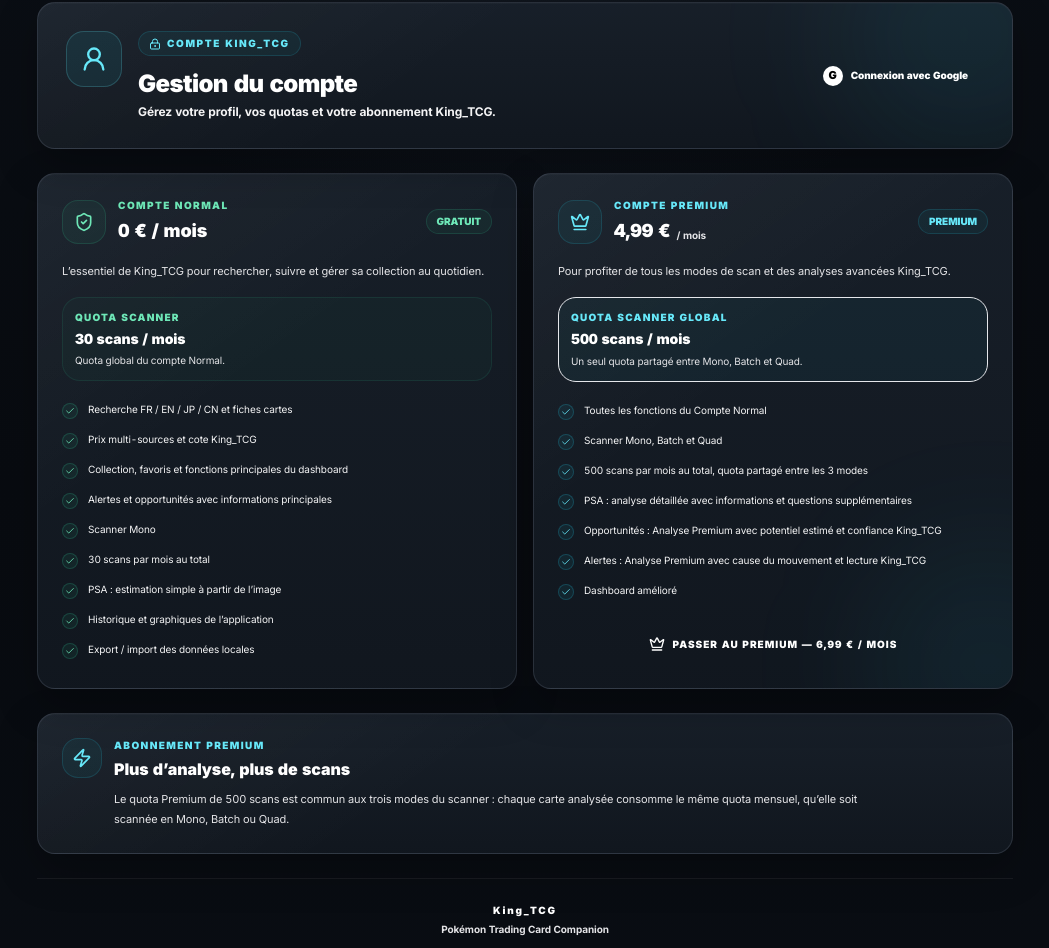
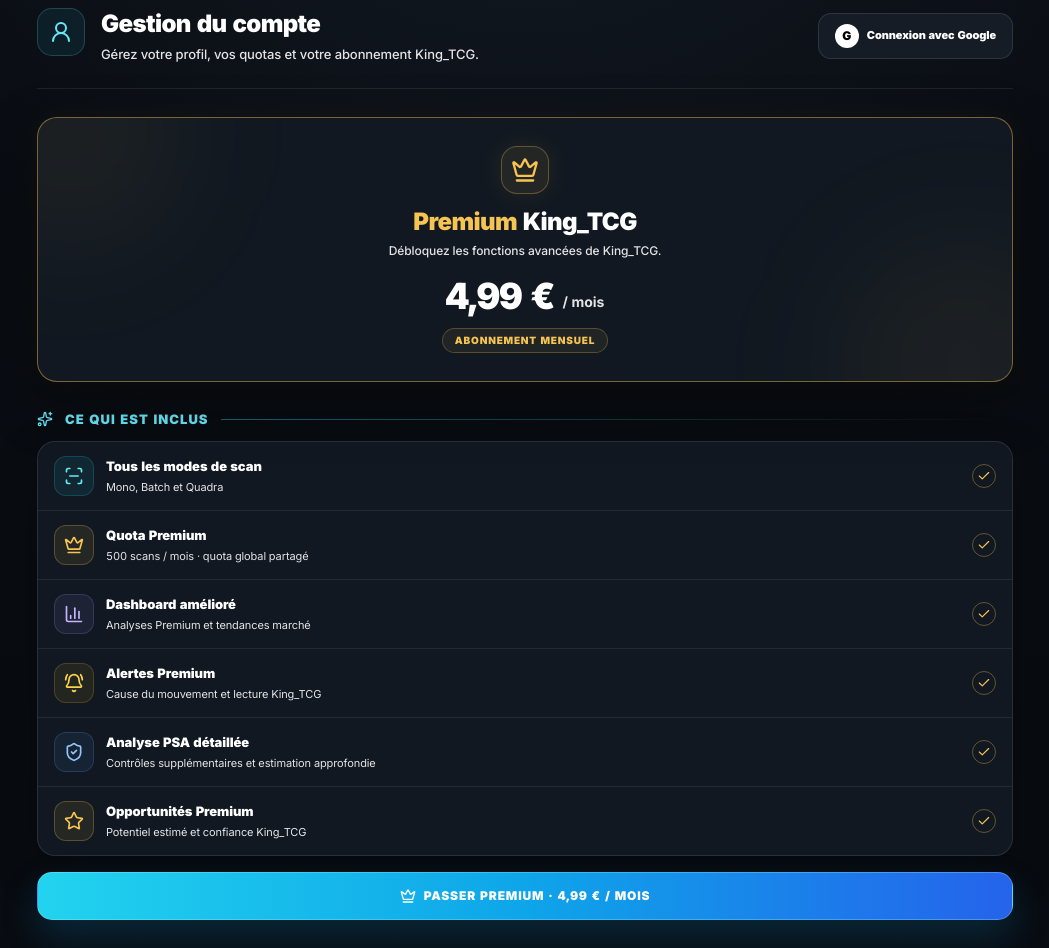
Before and after one commit to dylangdm1-dotcom/King_TcgV1, a Next.js app: page /parametres/compte in a window 1280 px wide. Shown: the part 142-1090 px from the top of the page, without its empty margins (115-1164 px from the left). Built offline with nearby package versions, Linux system fonts and the light colour scheme.

Commit message:
Update page.tsx

```diff
--- a/app/parametres/compte/page.tsx
+++ b/app/parametres/compte/page.tsx
@@ -3,12 +3,16 @@
 import Link from "next/link";
 import {
   ArrowLeft,
+  BarChart3,
+  BellRing,
   Check,
   Crown,
   LockKeyhole,
+  ScanLine,
   ShieldCheck,
+  Sparkles,
+  Star,
   UserRound,
-  Zap,
 } from "lucide-react";
 import Navbar from "../../../components/Navbar";
 
@@ -24,20 +28,57 @@ const normalFeatures = [
   "Export / import des données locales",
 ];
 
-const premiumFeatures = [
-  "Toutes les fonctions du Compte Normal",
-  "Scanner Mono, Batch et Quad",
-  "500 scans par mois au total, quota partagé entre les 3 modes",
-  "PSA : analyse détaillée avec informations et questions supplémentaires",
-  "Opportunités : Analyse Premium avec potentiel estimé et confiance King_TCG",
-  "Alertes : Analyse Premium avec cause du mouvement et lecture King_TCG",
-  "Dashboard amélioré",
-];
+const premiumHighlights = [
+  {
+    title: "Tous les modes de scan",
+    description: "Mono, Batch et Quadra",
+    icon: ScanLine,
+    tone: "cyan",
+  },
+  {
+    title: "Quota Premium",
+    description: "500 scans / mois · quota global partagé",
+    icon: Crown,
+    tone: "gold",
+  },
+  {
+    title: "Dashboard amélioré",
+    description: "Analyses Premium et tendances marché",
+    icon: BarChart3,
+    tone: "violet",
+  },
+  {
+    title: "Alertes Premium",
+    description: "Cause du mouvement et lecture King_TCG",
+    icon: BellRing,
+    tone: "orange",
+  },
+  {
+    title: "Analyse PSA détaillée",
+    description: "Contrôles supplémentaires et estimation approfondie",
+    icon: ShieldCheck,
+    tone: "blue",
+  },
+  {
+    title: "Opportunités Premium",
+    description: "Potentiel estimé et confiance King_TCG",
+    icon: Star,
+    tone: "gold",
+  },
+] as const;
 
-function FeatureRow({ children, premium = false }: { children: React.ReactNode; premium?: boolean }) {
+const premiumTones = {
+  cyan: "border-cyan-400/20 bg-cyan-400/[0.08] text-cyan-300",
+  gold: "border-[#f5c451]/25 bg-[#f5c451]/[0.09] text-[#f5c451]",
+  violet: "border-violet-400/20 bg-violet-400/[0.09] text-violet-300",
+  orange: "border-amber-400/20 bg-amber-400/[0.08] text-amber-300",
+  blue: "border-blue-400/20 bg-blue-400/[0.08] text-blue-300",
+};
+
+function NormalFeatureRow({ children }: { children: React.ReactNode }) {
   return (
-    <li className="flex items-start gap-2.5 text-[10px] leading-4 text-zinc-100">
-      <span className={`mt-0.5 flex h-4 w-4 shrink-0 items-center justify-center rounded-full border ${premium ? "border-cyan-400/20 bg-cyan-400/[0.07] text-cyan-300" : "border-emerald-400/20 bg-emerald-400/[0.07] text-emerald-300"}`}>
+    <li className="flex items-start gap-2.5 text-[11px] leading-5 text-zinc-100">
+      <span className="mt-0.5 flex h-4 w-4 shrink-0 items-center justify-center rounded-full border border-emerald-400/20 bg-emerald-400/[0.07] text-emerald-300">
         <Check className="h-2.5 w-2.5" />
       </span>
       {children}
@@ -51,125 +92,156 @@ export default function AccountManagementPage() {
       <Navbar />
 
       <main className="kt-premium-shell min-h-screen pb-32 text-white">
-        <div className="mx-auto max-w-5xl space-y-6 px-4 py-6 sm:px-6">
-          <Link href="/parametres" className="kt-premium-button-secondary inline-flex items-center gap-2 px-3.5 py-2 text-[10px] uppercase tracking-wider">
+        <div className="mx-auto max-w-5xl space-y-7 px-4 py-6 sm:px-6">
+          <Link
+            href="/parametres"
+            className="kt-premium-button-secondary inline-flex items-center gap-2 px-3.5 py-2 text-[11px] font-bold uppercase tracking-wide"
+          >
             <ArrowLeft className="h-3.5 w-3.5" />
             Retour aux paramètres
           </Link>
 
-          <section className="kt-premium-panel relative overflow-hidden rounded-[26px] p-5 sm:p-7">
-            <div className="pointer-events-none absolute -right-20 -top-24 h-64 w-64 rounded-full bg-cyan-400/[0.07] blur-3xl" />
-            <div className="relative flex flex-col gap-5 sm:flex-row sm:items-center sm:justify-between">
+          <header className="flex flex-col gap-4 border-b border-white/[0.08] pb-6 sm:flex-row sm:items-center sm:justify-between">
             <div className="flex items-start gap-4">
-                <span className="flex h-14 w-14 shrink-0 items-center justify-center rounded-[18px] border border-cyan-300/20 bg-cyan-400/[0.08] text-cyan-300">
-                  <UserRound className="h-7 w-7" />
+              <span className="flex h-12 w-12 shrink-0 items-center justify-center rounded-[15px] border border-cyan-300/20 bg-cyan-400/[0.08] text-cyan-300">
+                <UserRound className="h-6 w-6" />
               </span>
               <div>
-                  <span className="inline-flex items-center gap-1.5 rounded-full border border-cyan-400/15 bg-cyan-400/[0.06] px-2.5 py-1 text-[10px] font-black uppercase tracking-[0.16em] text-cyan-300">
-                    <LockKeyhole className="h-3 w-3" />
-                    Compte King_TCG
-                  </span>
-                  <h1 className="mt-3 text-xl font-black tracking-tight sm:text-2xl">Gestion du compte</h1>
-                  <p className="mt-1 text-xs font-bold text-zinc-100">Gérez votre profil, vos quotas et votre abonnement King_TCG.</p>
+                <h1 className="flex items-center gap-2 text-xl font-black tracking-tight sm:text-2xl">
+                  Gestion du compte
+                </h1>
+                <p className="mt-1 text-[13px] font-medium leading-5 text-zinc-200">
+                  Gérez votre profil, vos quotas et votre abonnement King_TCG.
+                </p>
               </div>
             </div>
 
-              <button type="button" className="kt-premium-button-secondary inline-flex w-full items-center justify-center gap-2 px-4 py-2.5 text-[10px] font-black sm:w-auto">
-                <span className="flex h-5 w-5 items-center justify-center rounded-full bg-white text-[11px] font-black text-black">G</span>
+            <button
+              type="button"
+              className="inline-flex w-full items-center justify-center gap-2 rounded-[13px] border border-white/[0.11] bg-[#151c25] px-4 py-2.5 text-[11px] font-black text-white transition hover:border-cyan-300/25 sm:w-auto"
+            >
+              <span className="flex h-6 w-6 items-center justify-center rounded-full bg-white text-[12px] font-black text-black">G</span>
               Connexion avec Google
             </button>
+          </header>
+
+          <section className="relative overflow-hidden rounded-[20px] border border-[#f5c451]/45 bg-[#111821] p-5 shadow-[0_20px_60px_rgba(0,0,0,.32),0_0_35px_rgba(245,196,81,.04)] sm:p-7">
+            <div className="pointer-events-none absolute -left-20 -top-24 h-56 w-56 rounded-full bg-[#f5c451]/[0.055] blur-3xl" />
+            <div className="pointer-events-none absolute -bottom-28 -right-20 h-64 w-64 rounded-full bg-[#f5c451]/[0.05] blur-3xl" />
+
+            <div className="relative flex flex-col items-center text-center">
+              <span className="flex h-12 w-12 items-center justify-center rounded-2xl border border-[#f5c451]/30 bg-[#f5c451]/[0.08] text-[#f5c451] shadow-[0_0_28px_rgba(245,196,81,.09)]">
+                <Crown className="h-7 w-7" />
+              </span>
+              <h2 className="mt-3 text-xl font-black tracking-tight text-white sm:text-2xl">
+                <span className="text-[#f5c451]">Premium</span> King_TCG
+              </h2>
+              <p className="mt-1 text-[12px] font-medium text-zinc-200">
+                Débloquez les fonctions avancées de King_TCG.
+              </p>
+
+              <div className="mt-4 flex items-end justify-center gap-2">
+                <span className="text-3xl font-black tracking-tight text-white sm:text-4xl">4,99 €</span>
+                <span className="pb-1 text-sm font-bold text-zinc-200">/ mois</span>
+              </div>
+
+              <span className="mt-3 rounded-full border border-[#f5c451]/25 bg-[#f5c451]/[0.07] px-3 py-1 text-[10px] font-black uppercase tracking-[0.08em] text-[#f5c451]">
+                Abonnement mensuel
+              </span>
             </div>
           </section>
 
-          <section className="grid gap-4 lg:grid-cols-2">
-            <div className="kt-premium-panel rounded-[24px] p-5 sm:p-6">
-              <div className="flex items-center justify-between gap-3">
-                <div className="flex items-center gap-3">
-                  <span className="flex h-11 w-11 items-center justify-center rounded-2xl border border-emerald-400/15 bg-emerald-400/[0.06] text-emerald-300">
-                    <ShieldCheck className="h-5 w-5" />
+          <section>
+            <div className="mb-3 flex items-center gap-3">
+              <Sparkles className="h-4 w-4 text-cyan-300" />
+              <h2 className="whitespace-nowrap text-[13px] font-black uppercase tracking-[0.08em] text-cyan-300">
+                Ce qui est inclus
+              </h2>
+              <span className="h-px flex-1 bg-gradient-to-r from-cyan-400/45 to-transparent" />
+            </div>
+
+            <div className="overflow-hidden rounded-[18px] border border-white/[0.1] bg-[#111821] shadow-[0_18px_48px_rgba(0,0,0,.24)]">
+              {premiumHighlights.map((feature, index) => {
+                const Icon = feature.icon;
+                return (
+                  <div
+                    key={feature.title}
+                    className={`flex items-center gap-3 px-3.5 py-3.5 sm:px-4 ${
+                      index > 0 ? "border-t border-white/[0.08]" : ""
+                    }`}
+                  >
+                    <span className={`flex h-10 w-10 shrink-0 items-center justify-center rounded-xl border ${premiumTones[feature.tone]}`}>
+                      <Icon className="h-5 w-5" />
                     </span>
+                    <div className="min-w-0 flex-1">
+                      <p className="text-[12px] font-black text-white sm:text-[13px]">{feature.title}</p>
+                      <p className="mt-0.5 text-[11px] leading-4 text-zinc-200">{feature.description}</p>
+                    </div>
+                    <span className="flex h-6 w-6 shrink-0 items-center justify-center rounded-full border border-[#f5c451]/35 text-[#f5c451]">
+                      <Check className="h-3.5 w-3.5" />
+                    </span>
+                  </div>
+                );
+              })}
+            </div>
+
+            <button
+              type="button"
+              className="mt-4 inline-flex w-full items-center justify-center gap-2 rounded-[15px] border border-cyan-200/30 bg-gradient-to-r from-cyan-400 via-sky-500 to-blue-600 px-4 py-3.5 text-[12px] font-black uppercase tracking-[0.07em] text-white shadow-[0_16px_38px_rgba(14,165,233,.2)] transition hover:brightness-110"
+            >
+              <Crown className="h-4 w-4" />
+              Passer Premium · 4,99 € / mois
+            </button>
+          </section>
+
+          <section>
+            <div className="mb-3 flex items-center gap-3">
+              <ShieldCheck className="h-4 w-4 text-emerald-300" />
+              <h2 className="whitespace-nowrap text-[13px] font-black uppercase tracking-[0.08em] text-emerald-300">
+                Compte Normal
+              </h2>
+              <span className="h-px flex-1 bg-gradient-to-r from-emerald-400/35 to-transparent" />
+            </div>
+
+            <div className="rounded-[18px] border border-emerald-400/15 bg-[#111821] p-5 sm:p-6">
+              <div className="flex flex-col gap-4 sm:flex-row sm:items-center sm:justify-between">
                 <div>
-                    <p className="text-[10px] font-black uppercase tracking-[0.14em] text-emerald-300">Compte Normal</p>
-                    <h2 className="mt-1 text-lg font-black text-white">0 € / mois</h2>
+                  <p className="text-lg font-black text-white">Gratuit · 0 € / mois</p>
+                  <p className="mt-1 max-w-2xl text-[12px] leading-5 text-zinc-200">
+                    L’essentiel de King_TCG pour rechercher, suivre et gérer votre collection au quotidien.
+                  </p>
+                </div>
+                <div className="rounded-[14px] border border-emerald-400/15 bg-emerald-400/[0.05] px-4 py-2.5 text-center">
+                  <p className="text-[10px] font-black uppercase tracking-[0.08em] text-emerald-300">Quota scanner</p>
+                  <p className="mt-1 text-sm font-black text-white">30 scans / mois</p>
                 </div>
               </div>
-                <span className="rounded-full border border-emerald-400/15 bg-emerald-400/[0.06] px-2.5 py-1 text-[10px] font-black uppercase text-emerald-300">Gratuit</span>
-              </div>
 
-              <p className="mt-4 text-[11px] leading-5 text-zinc-200">
-                L’essentiel de King_TCG pour rechercher, suivre et gérer sa collection au quotidien.
-              </p>
-
-              <div className="mt-4 rounded-[18px] border border-emerald-400/10 bg-emerald-400/[0.03] p-3">
-                <p className="text-[10px] font-black uppercase tracking-[0.12em] text-emerald-300">Quota scanner</p>
-                <p className="mt-1 text-sm font-black text-white">30 scans / mois</p>
-                <p className="mt-1 text-[10px] text-zinc-200">Quota global du compte Normal.</p>
-              </div>
-
-              <ul className="mt-5 space-y-3">
-                {normalFeatures.map((feature) => <FeatureRow key={feature}>{feature}</FeatureRow>)}
+              <ul className="mt-5 grid gap-2.5 sm:grid-cols-2">
+                {normalFeatures.map((feature) => (
+                  <NormalFeatureRow key={feature}>{feature}</NormalFeatureRow>
+                ))}
               </ul>
-            </div>
-
-            <div className="kt-premium-panel relative overflow-hidden rounded-[24px] border-cyan-400/20 p-5 sm:p-6">
-              <div className="pointer-events-none absolute -bottom-24 -right-24 h-60 w-60 rounded-full bg-cyan-400/[0.07] blur-3xl" />
-              <div className="relative">
-                <div className="flex items-center justify-between gap-3">
-                  <div className="flex items-center gap-3">
-                    <span className="flex h-11 w-11 items-center justify-center rounded-2xl border border-cyan-400/15 bg-cyan-400/[0.06] text-cyan-300">
-                      <Crown className="h-5 w-5" />
-                    </span>
-                    <div>
-                      <p className="text-[10px] font-black uppercase tracking-[0.14em] text-cyan-300">Compte Premium</p>
-                      <div className="mt-1 flex items-end gap-1.5">
-                        <h2 className="text-lg font-black text-white">4,99 €</h2>
-                        <span className="pb-0.5 text-[10px] font-bold text-zinc-200">/ mois</span>
-                      </div>
-                    </div>
-                  </div>
-                  <span className="rounded-full border border-cyan-400/15 bg-cyan-400/[0.06] px-2.5 py-1 text-[10px] font-black uppercase text-cyan-300">Premium</span>
-                </div>
-
-                <p className="mt-4 text-[11px] leading-5 text-zinc-200">
-                  Pour profiter de tous les modes de scan et des analyses avancées King_TCG.
-                </p>
-
-                <div className="mt-4 rounded-[18px] border border-cyan-400/12 bg-cyan-400/[0.04] p-3">
-                  <p className="text-[10px] font-black uppercase tracking-[0.12em] text-cyan-300">Quota scanner global</p>
-                  <p className="mt-1 text-sm font-black text-white">500 scans / mois</p>
-                  <p className="mt-1 text-[10px] leading-4 text-zinc-200">Un seul quota partagé entre Mono, Batch et Quad.</p>
-                </div>
-
-                <ul className="mt-5 space-y-3">
-                  {premiumFeatures.map((feature) => <FeatureRow key={feature} premium>{feature}</FeatureRow>)}
-                </ul>
-
-                <button type="button" className="kt-premium-button mt-6 inline-flex w-full items-center justify-center gap-2 px-4 py-3 text-[10px] font-black uppercase tracking-[0.1em]">
-                  <Crown className="h-4 w-4" />
-                  Passer au Premium — 6,99 € / mois
-                </button>
-              </div>
             </div>
           </section>
 
-          <section className="kt-premium-panel rounded-[24px] p-5 sm:p-6">
+          <section className="rounded-[18px] border border-white/[0.09] bg-[#111821] p-4 sm:p-5">
             <div className="flex items-start gap-3">
-              <span className="flex h-10 w-10 shrink-0 items-center justify-center rounded-2xl border border-cyan-400/15 bg-cyan-400/[0.06] text-cyan-300">
-                <Zap className="h-5 w-5" />
+              <span className="flex h-9 w-9 shrink-0 items-center justify-center rounded-xl border border-cyan-400/15 bg-cyan-400/[0.06] text-cyan-300">
+                <LockKeyhole className="h-4 w-4" />
               </span>
               <div>
-                <p className="text-[10px] font-black uppercase tracking-[0.14em] text-cyan-300">Abonnement Premium</p>
-                <h2 className="mt-1 text-base font-black text-white">Plus d’analyse, plus de scans</h2>
-                <p className="mt-2 max-w-3xl text-[11px] leading-5 text-zinc-200">
-                  Le quota Premium de 500 scans est commun aux trois modes du scanner : chaque carte analysée consomme le même quota mensuel, qu’elle soit scannée en Mono, Batch ou Quad.
+                <p className="text-[12px] font-black text-white">Un quota unique pour chaque compte</p>
+                <p className="mt-1 text-[11px] leading-5 text-zinc-200">
+                  Le Premium dispose de 500 scans mensuels partagés entre Mono, Batch et Quadra. Le Compte Normal dispose de 30 scans mensuels en mode Mono.
                 </p>
               </div>
             </div>
           </section>
 
           <footer className="border-t border-white/[0.06] pt-6 text-center">
-            <p className="text-[10px] font-black tracking-[0.18em] text-white">King_TCG</p>
-            <p className="mt-1 text-[10px] font-bold text-zinc-200">Pokémon Trading Card Companion</p>
+            <p className="text-[11px] font-black tracking-[0.18em] text-white">King_TCG</p>
+            <p className="mt-1 text-[11px] font-bold text-zinc-300">Pokémon Trading Card Companion</p>
           </footer>
         </div>
       </main>
```
Lines whose indentation alone changed are shown as unchanged.
